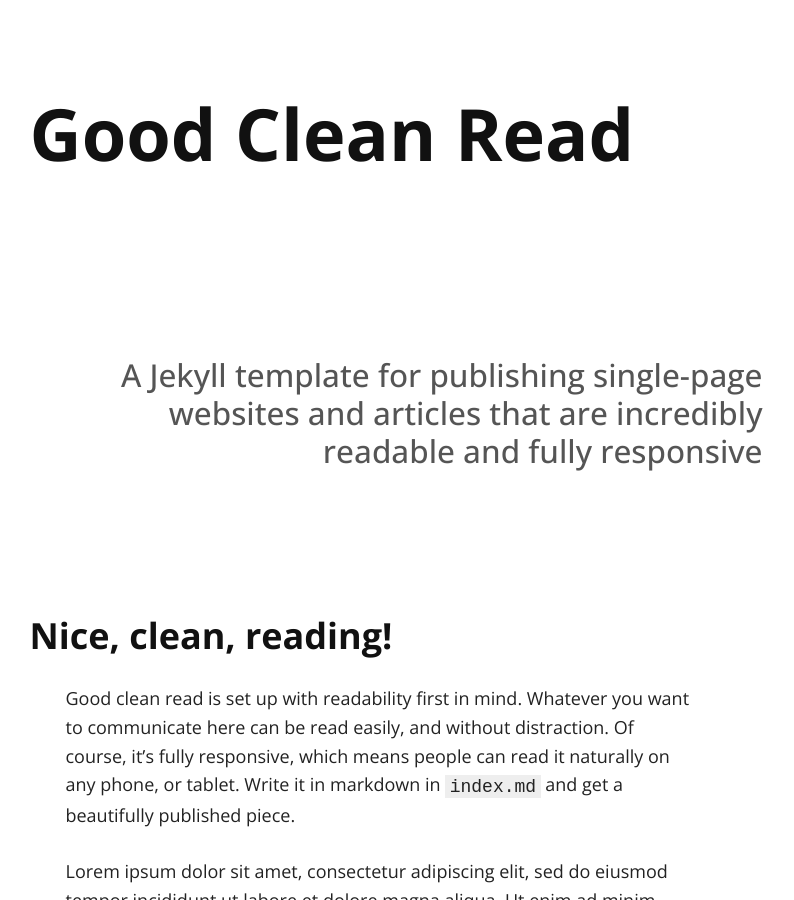
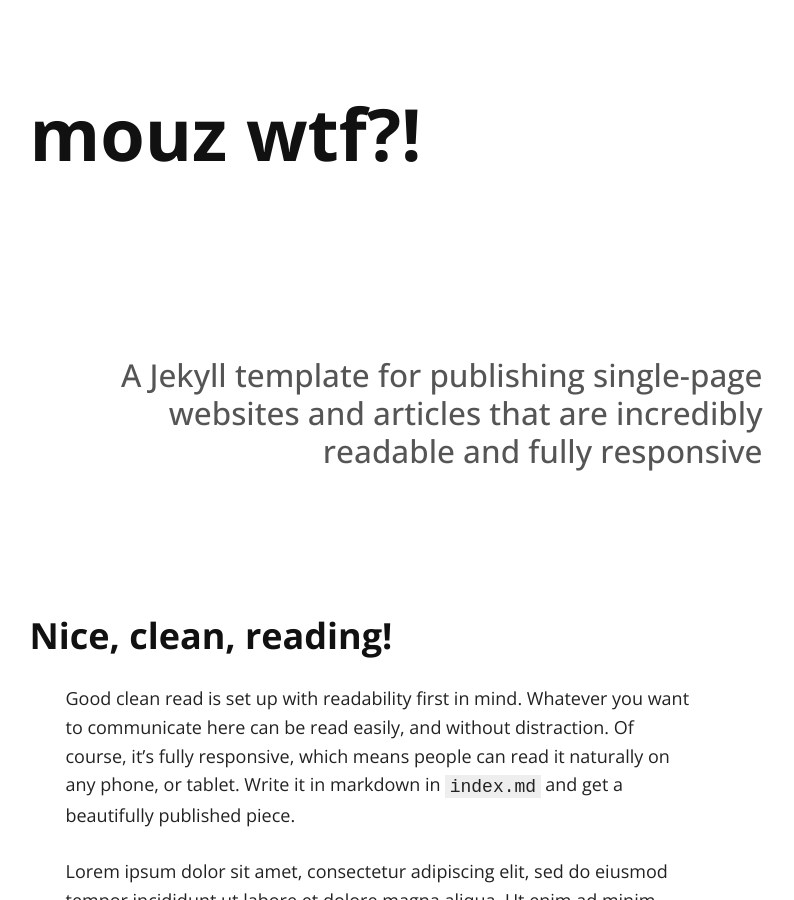
Before and after one commit to mouzwtf/mouzwtf.github.io, a Jekyll site: the page built from index.md, in a window 1280 px wide and 900 px high. Shown: the whole window, without its empty margins (262-1056 px from the left). Built offline with Jekyll 4.4.1, drawn with Linux system fonts in a browser that asks for light colours; nearby versions of some CDN libraries; our own code applies the rules of GitHub Pages for plain Markdown files.

Commit message:
Update _config.yml

```diff
--- a/_config.yml
+++ b/_config.yml
@@ -1,9 +1,9 @@
 # Site settings
-title: Good Clean Read
-tag_text: Good Clean Read
-description: A responsive template for publishing single-page websites, articles that are easy on the eyes
-url: "http://127.0.0.1:4000"
-baseurl: ""
+title: MOUZ WTF?!
+tag_text: mouz wtf?!
+description: Mouz changed their Logo
+url: "https://mouz.wtf"
+baseurl: "https://mouz.wtf"
 
 font-awesome-include: true # make this false if you don't need font-awesome
 
```
